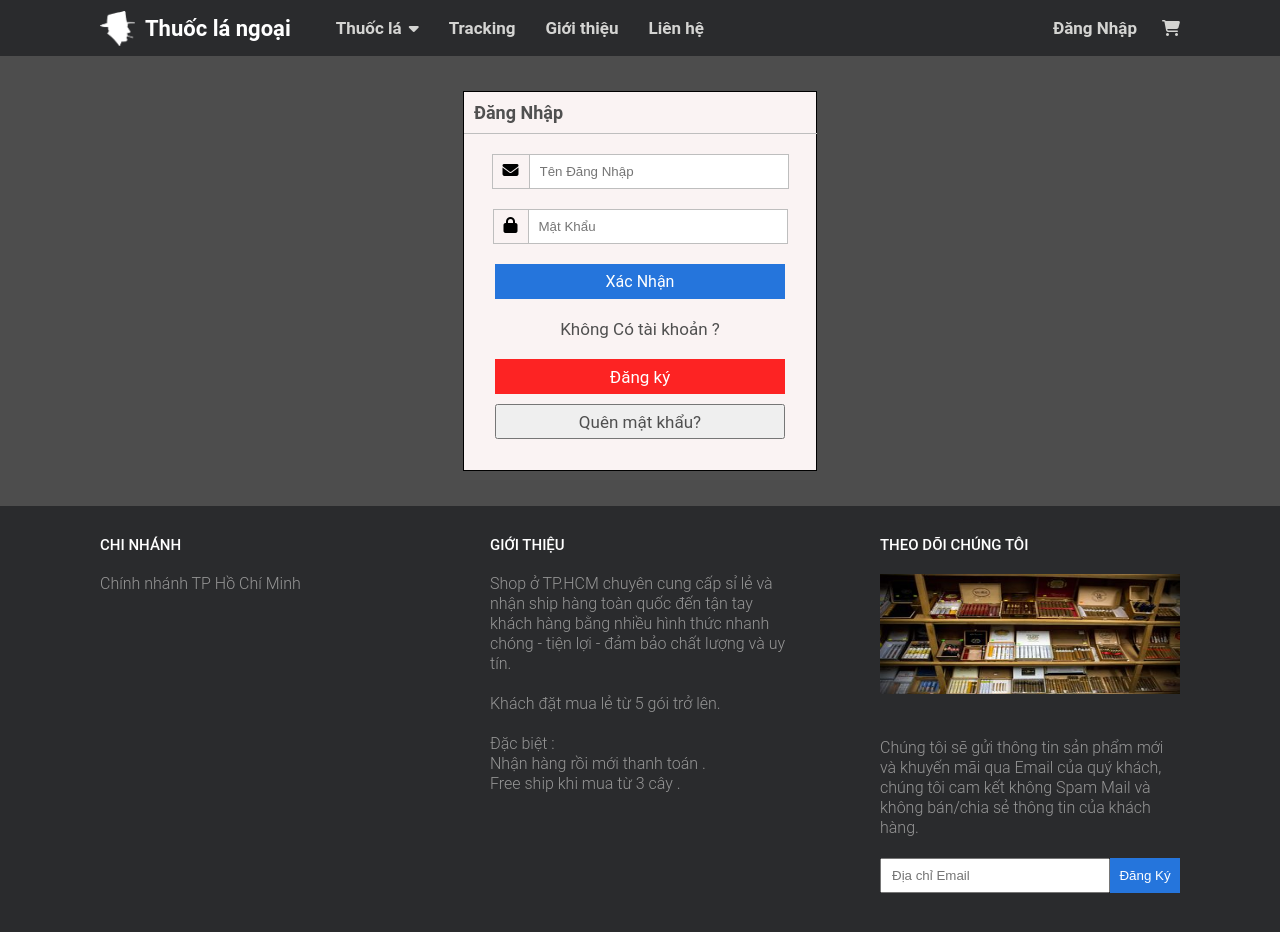
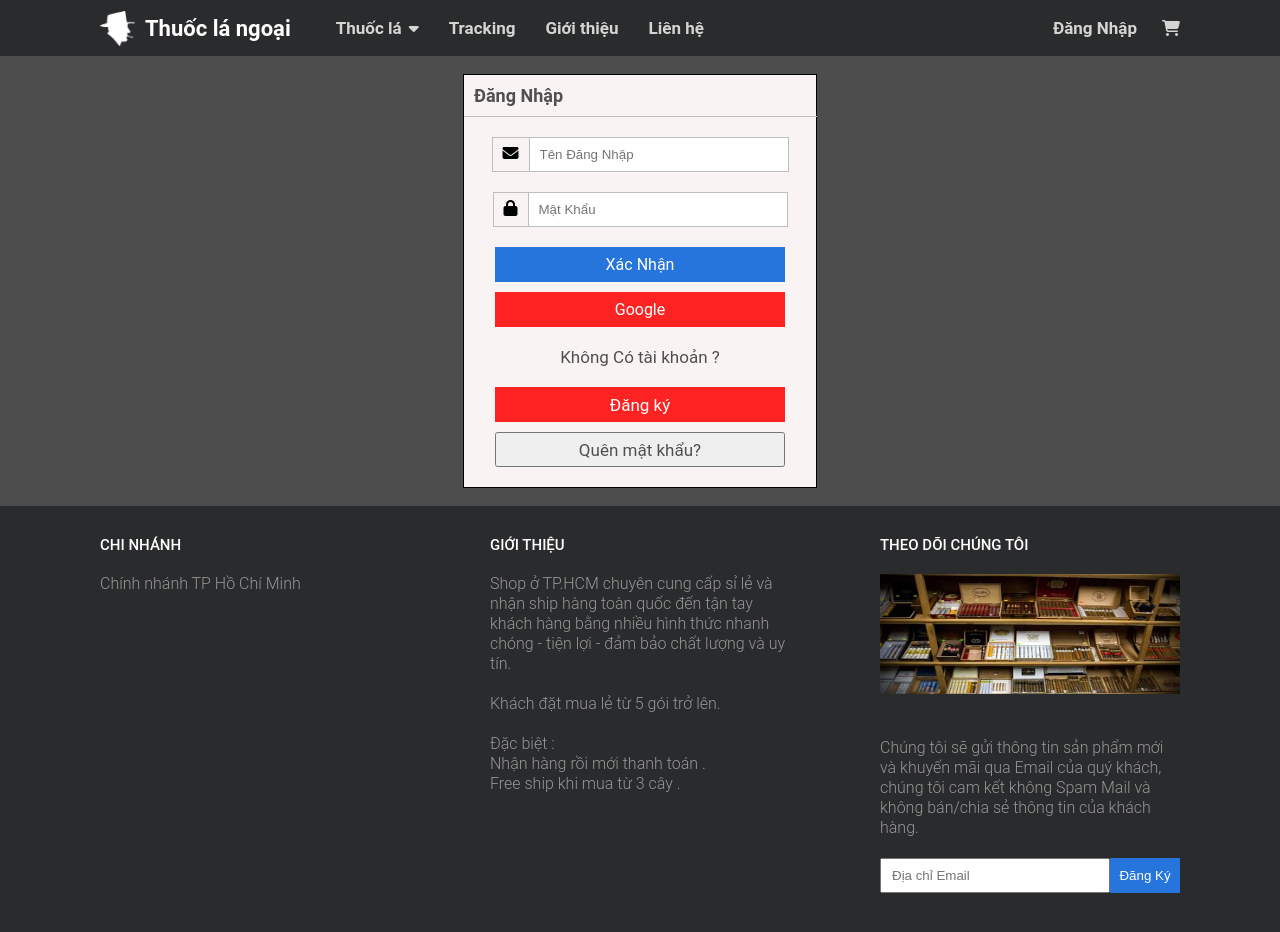
Before and after one commit to khacSon0907/client_md5, a React (Vite) app: page /login in a window 1280 px wide. Shown: the top 932 px of the page. Built offline with nearby package versions, Linux system fonts and the light colour scheme.

Commit message:
up Load BE

```diff
--- a/package.json
+++ b/package.json
@@ -9,7 +9,9 @@
     "lint": "eslint . --ext ts,tsx --report-unused-disable-directives --max-warnings 0",
     "preview": "vite preview"
   },
+
   "dependencies": {
+    "axios": "^1.6.7",
     "react": "^18.2.0",
     "react-dom": "^18.2.0",
     "react-router-dom": "^6.21.3",
--- a/src/pages/authen/Login/Login.scss
+++ b/src/pages/authen/Login/Login.scss
@@ -2,14 +2,15 @@
     display: flex;
     justify-content: center;
     align-items: center;
-    height: 450px;
+    min-height: 450px;
     width: 100%;
     background-color: rgb(77, 77, 77);
     .login{
         border: 1px solid black;
-        height: 380px;
+        min-height: 380px;
         width: 354px;
         background-color: #faf3f3;
+        padding-bottom: 20px;
         .titleLogin{
             color: #505050;
             font-family: $fontFamily;
@@ -73,6 +74,25 @@
                 background-color: #62a3f8;
             }
         }
+        .actionBtn-Google{
+            margin: 10px 0px;
+            display: flex;
+            justify-content: center;
+            align-items: center;
+            button{
+                border: none;
+                width: 290px;
+                height: 35px;
+                background-color: rgb(253, 35, 35);
+                color: #FFFFFF;
+                font-family: $fontFamily;
+                font-size: 16px;
+                cursor: pointer;
+            }
+            button:hover{
+                background-color: rgb(252, 68, 68);
+            }
+        }
         .textLogin{
             text-align: center;
             margin: 20px 0px;
--- a/src/pages/authen/Login/Login.tsx
+++ b/src/pages/authen/Login/Login.tsx
@@ -29,6 +29,12 @@ const Login = () => {
             <div className="actionBtn-Login">
                 <button>Xác Nhận</button>
             </div>
+
+            <div className="actionBtn-Google">
+                <button>
+                      Google
+                </button>
+            </div>
           </form>
 
           <div className='textLogin'>
--- a/tsconfig.json
+++ b/tsconfig.json
@@ -22,6 +22,8 @@
       "@pages/*": ["src/pages/*"],
       "@routes/*":["src/routes/*"],
       "@pictures/*":["src/pictures"],
+      "@service/*":["src/service"],
+      "@interface/*":["src/interface"]
     },
 
 
--- a/vite.config.ts
+++ b/vite.config.ts
@@ -13,6 +13,8 @@ export default defineConfig({
         "@routes": `${path.resolve(__dirname, "./src/routes/")}`,
         "@pages": `${path.resolve(__dirname, "./src/pages/")}`,
         "@pictures": `${path.resolve(__dirname, "./src/pictures/")}`,
+        "@interface": `${path.resolve(__dirname, "./src/interface/")}`,
+        "@service": `${path.resolve(__dirname, "./src/service/")}`,
       },
     },
 
```
Also changed, not shown: src/interface/authen.interface.ts (added, +30 -0 lines), src/service/module/authen.module.ts (added, +8 -0 lines), src/service/index.ts (added), 1 other file (tests, documents, lock files or other folders).
